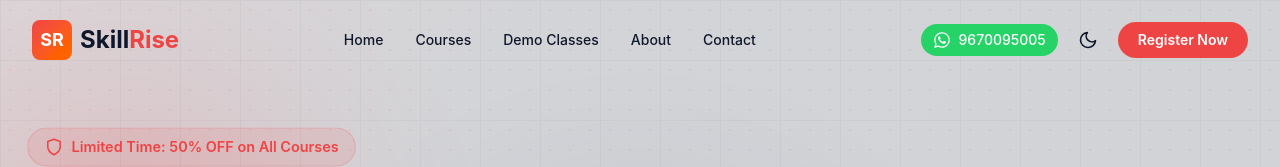
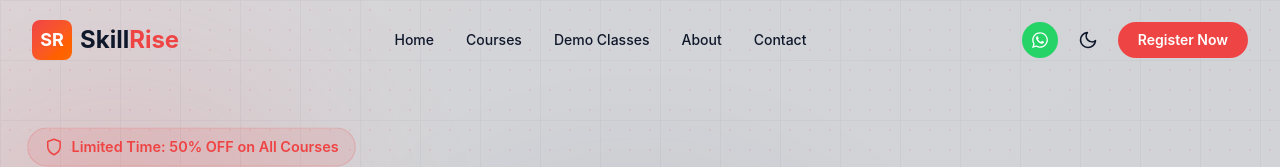
Before and after one commit to shivamssingh3098/skill-rise-frontend, a React (Vite) app: page / in a window 1280 px wide. Shown: the top 167 px of the page. Built offline with nearby package versions, Linux system fonts and the light colour scheme.

Commit message:
remove contact number . display only logo

```diff
--- a/src/components/Navbar.jsx
+++ b/src/components/Navbar.jsx
@@ -101,10 +101,10 @@ export default function Navbar() {
               href="https://wa.me/919670095005"
               target="_blank"
               rel="noopener noreferrer"
-              className="hidden sm:flex items-center gap-2 px-3 py-1.5 rounded-full bg-[#25D366] text-white text-sm font-medium hover:bg-[#1da851] transition-all duration-200 hover:shadow-lg hover:shadow-[#25D366]/30"
+              className="hidden sm:flex items-center justify-center w-9 h-9 rounded-full bg-[#25D366] text-white hover:bg-[#1da851] transition-all duration-200 hover:shadow-lg hover:shadow-[#25D366]/30"
+              aria-label="WhatsApp"
             >
               <FaWhatsapp className="text-lg" />
-              <span>9670095005</span>
             </a>
 
             {/* Theme Toggle */}
@@ -176,10 +176,10 @@ export default function Navbar() {
                 href="https://wa.me/919670095005"
                 target="_blank"
                 rel="noopener noreferrer"
-                className="flex items-center gap-2 text-base font-medium py-2 text-[#25D366]"
+                className="flex items-center justify-center w-10 h-10 rounded-full bg-[#25D366] text-white hover:bg-[#1da851] transition-all mx-auto"
+                aria-label="WhatsApp"
               >
-                <FaWhatsapp className="text-lg" />
-                +91 9670095005
+                <FaWhatsapp className="text-xl" />
               </a>
               <a
                 href="#contact"
```
